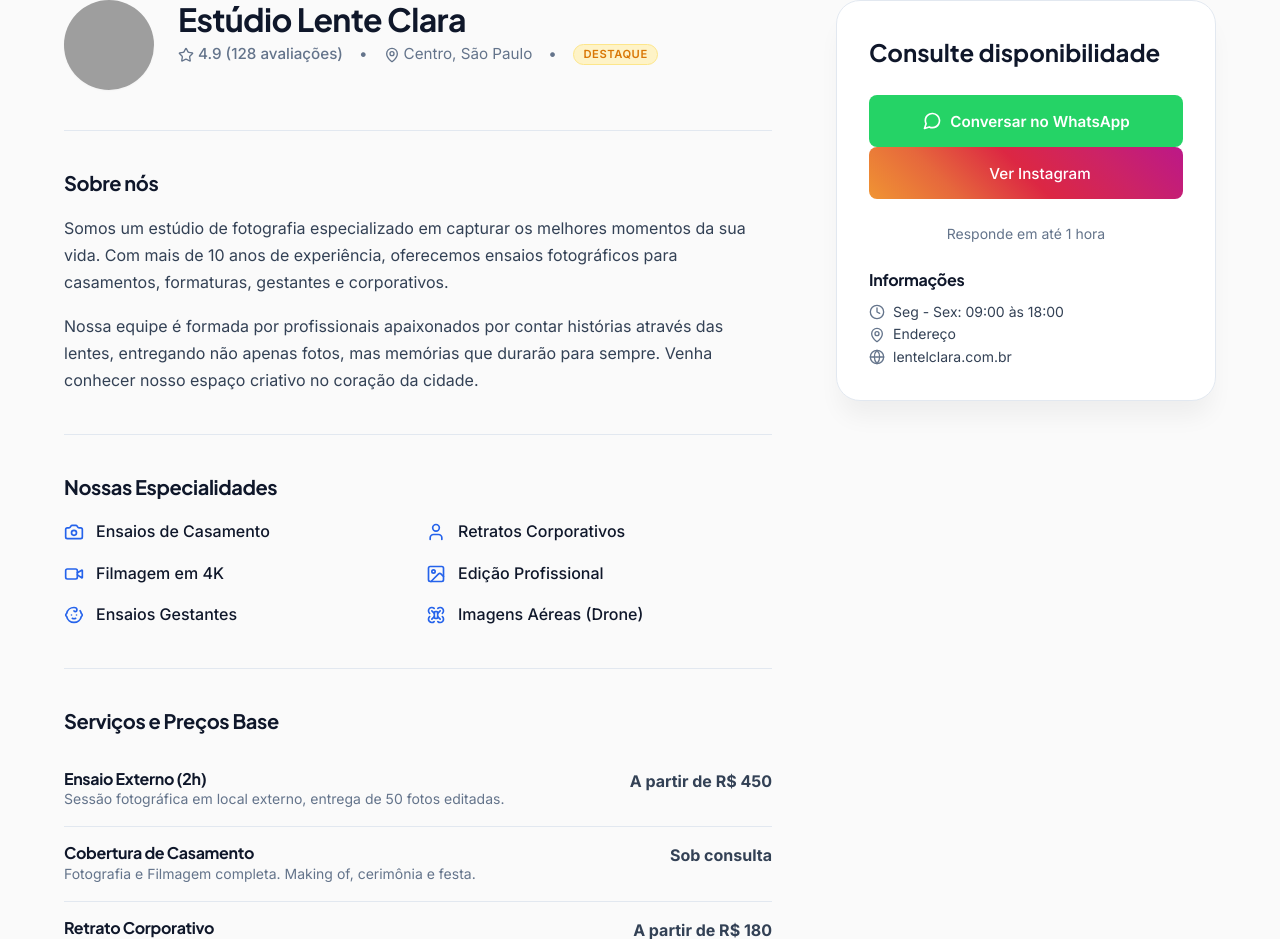
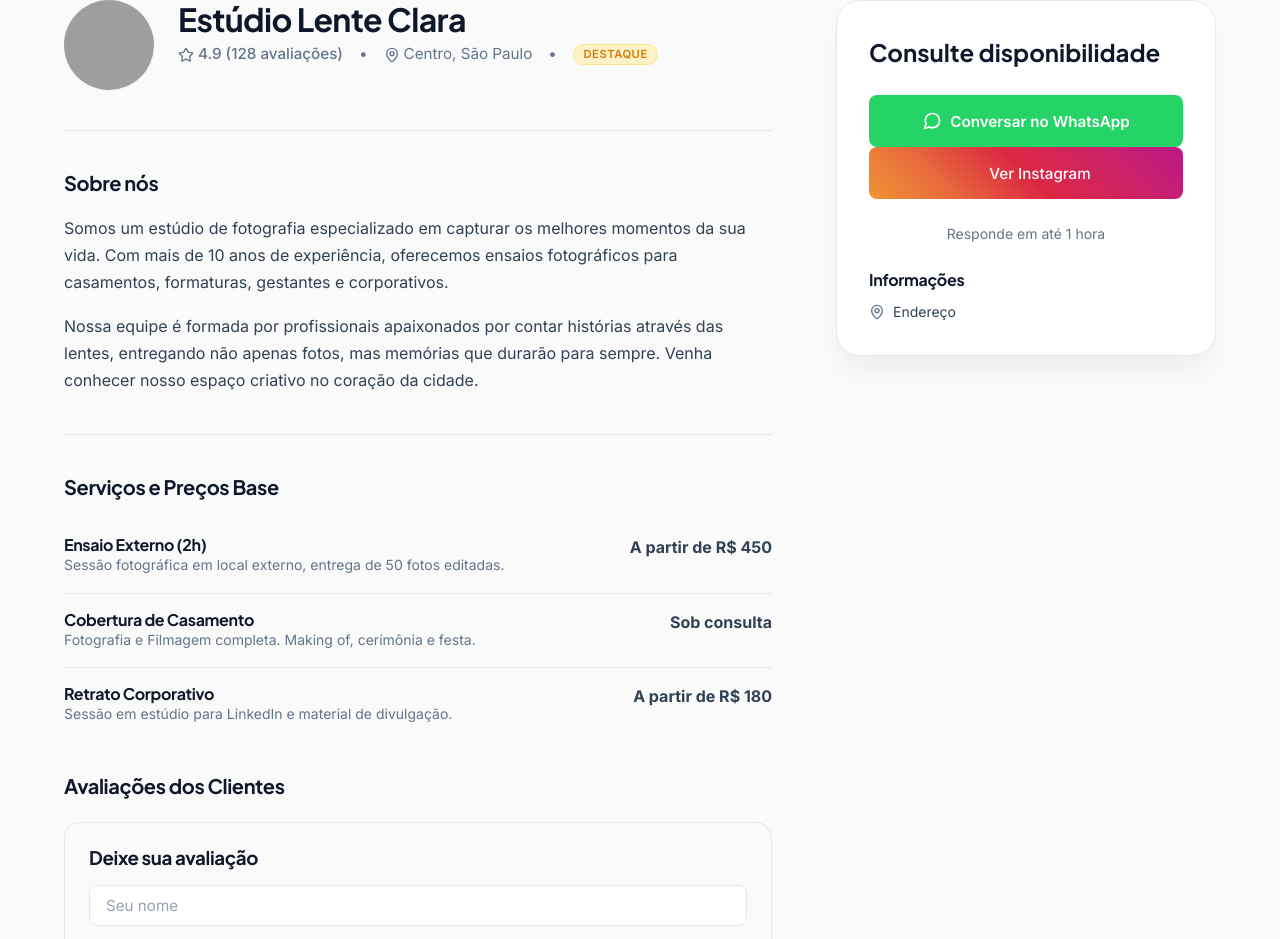
Before and after one commit to tuumwebcom-blip/oqueprocura, a Flask app: page /profile.html in a window 1280 px wide. Shown: the part 541-1480 px from the top of the page. Run offline with Flask 3, Linux system fonts and the light colour scheme; grey boxes are pictures that could not be loaded.

Commit message:
Permite cadastrar e editar Site Oficial e Horario de Atendimento no painel e torna especialidades e informacoes do perfil dinamicas

```diff
--- a/app.py
+++ b/app.py
@@ -95,6 +95,21 @@ def get_db_connection():
     conn = sqlite3.connect('database.db')
     conn.row_factory = sqlite3.Row
     return conn
+
+def check_db_schema():
+    try:
+        conn = get_db_connection()
+        cols = [c[1] for c in conn.execute('PRAGMA table_info(businesses)').fetchall()]
+        if 'website' not in cols:
+            conn.execute('ALTER TABLE businesses ADD COLUMN website TEXT')
+        if 'business_hours' not in cols:
+            conn.execute('ALTER TABLE businesses ADD COLUMN business_hours TEXT')
+        conn.commit()
+        conn.close()
+    except Exception:
+        pass
+
+check_db_schema()
 
 def get_user_plan(business_id):
     conn = get_db_connection()
@@ -298,15 +313,18 @@ def update_business(id):
     whatsapp = str(escape(data.get('whatsapp', '')))
     instagram = str(escape(data.get('instagram', '')))
     address = str(escape(data.get('address', '')))
+    website = str(escape(data.get('website', ''))).strip()
+    business_hours = str(escape(data.get('business_hours', ''))).strip()
     maps_url = data.get('maps_url', '') # Maps URL must be kept intact but we trust admin input here, could sanitize differently
 
     conn = get_db_connection()
     conn.execute('''
         UPDATE businesses
         SET name = ?, category = ?, short_description = ?, about_text = ?,
-            whatsapp = ?, instagram = ?, address = ?, maps_url = ?
+            whatsapp = ?, instagram = ?, address = ?, maps_url = ?,
+            website = ?, business_hours = ?
         WHERE id = ?
-    ''', (name, category, short_description, about_text, whatsapp, instagram, address, maps_url, id))
+    ''', (name, category, short_description, about_text, whatsapp, instagram, address, maps_url, website, business_hours, id))
     conn.commit()
     conn.close()
     return jsonify({'success': True})
--- a/templates/profile.html
+++ b/templates/profile.html
@@ -213,14 +213,9 @@
           <p class="mt-4">Nossa equipe é formada por profissionais apaixonados por contar histórias através das lentes, entregando não apenas fotos, mas memórias que durarão para sempre. Venha conhecer nosso espaço criativo no coração da cidade.</p>
         </div>
 
-        <h2 class="section-title">Nossas Especialidades</h2>
-        <div class="feature-list">
-          <div class="feature-item"><i data-lucide="camera" class="w-5 h-5 text-secondary"></i> Ensaios de Casamento</div>
-          <div class="feature-item"><i data-lucide="user" class="w-5 h-5 text-secondary"></i> Retratos Corporativos</div>
-          <div class="feature-item"><i data-lucide="video" class="w-5 h-5 text-secondary"></i> Filmagem em 4K</div>
-          <div class="feature-item"><i data-lucide="image" class="w-5 h-5 text-secondary"></i> Edição Profissional</div>
-          <div class="feature-item"><i data-lucide="baby" class="w-5 h-5 text-secondary"></i> Ensaios Gestantes</div>
-          <div class="feature-item"><i data-lucide="drone" class="w-5 h-5 text-secondary"></i> Imagens Aéreas (Drone)</div>
+        <div id="specialties-wrapper" style="display:none; margin-bottom: 2rem;">
+          <h2 class="section-title">Destaques & Diferenciais</h2>
+          <div class="feature-list" id="specialties-container"></div>
         </div>
 
         <h2 class="section-title">Serviços e Preços Base</h2>
@@ -324,9 +319,18 @@
 
           <h4 class="font-bold text-text-dark mb-3">Informações</h4>
           <ul class="flex-col gap-3 text-sm">
-            <li class="flex items-center gap-2 text-text"><i data-lucide="clock" class="w-4 h-4 text-muted"></i> Seg - Sex: 09:00 às 18:00</li>
-            <li class="flex items-center gap-2 text-text" id="contact-address"><i data-lucide="map-pin" class="w-4 h-4 text-muted"></i> Endereço</li>
-            <li class="flex items-center gap-2 text-text"><i data-lucide="globe" class="w-4 h-4 text-muted"></i> lentelclara.com.br</li>
+            <li class="flex items-center gap-2 text-text" id="contact-hours" style="display:none;">
+              <i data-lucide="clock" class="w-4 h-4 text-muted"></i>
+              <span id="contact-hours-text"></span>
+            </li>
+            <li class="flex items-center gap-2 text-text" id="contact-address">
+              <i data-lucide="map-pin" class="w-4 h-4 text-muted"></i>
+              <span id="contact-address-text">Endereço</span>
+            </li>
+            <li class="flex items-center gap-2 text-text" id="contact-website" style="display:none;">
+              <i data-lucide="globe" class="w-4 h-4 text-muted"></i>
+              <a id="contact-website-link" href="#" target="_blank" class="text-secondary hover:underline" style="word-break: break-all;"></a>
+            </li>
           </ul>
         </div>
       </aside>
@@ -470,7 +474,54 @@
           if (btnInsta) btnInsta.innerHTML = `<i data-lucide="instagram" class="w-5 h-5"></i> ` + (business.instagram || 'Ver Instagram');
 
           const addressEl = document.getElementById('contact-address');
-          if (addressEl) addressEl.innerHTML = `<i data-lucide="map-pin" class="w-4 h-4 text-muted"></i> ` + (business.address || business.distance);
+          const addressText = document.getElementById('contact-address-text');
+          if (addressText) {
+            addressText.textContent = business.address || business.distance || 'Endereço sob consulta';
+          }
+
+          // Atualizar Horário de Funcionamento
+          const hoursEl = document.getElementById('contact-hours');
+          const hoursText = document.getElementById('contact-hours-text');
+          if (business.business_hours) {
+            if (hoursEl) hoursEl.style.display = 'flex';
+            if (hoursText) hoursText.textContent = business.business_hours;
+          } else {
+            if (hoursEl) hoursEl.style.display = 'none';
+          }
+
+          // Atualizar Site Oficial
+          const siteEl = document.getElementById('contact-website');
+          const siteLink = document.getElementById('contact-website-link');
+          if (business.website) {
+            if (siteEl) siteEl.style.display = 'flex';
+            if (siteLink) {
+              let href = business.website.trim();
+              if (!href.startsWith('http://') && !href.startsWith('https://')) {
+                href = 'https://' + href;
+              }
+              siteLink.href = href;
+              siteLink.textContent = business.website.replace(/^https?:\/\//, '').replace(/\/$/, '');
+            }
+          } else {
+            if (siteEl) siteEl.style.display = 'none';
+          }
+
+          // Destaques / Especialidades Dinâmicas
+          const specWrapper = document.getElementById('specialties-wrapper');
+          const specContainer = document.getElementById('specialties-container');
+          if (business.services && business.services.length > 0) {
+            if (specWrapper) specWrapper.style.display = 'block';
+            if (specContainer) {
+              specContainer.innerHTML = business.services.map(s => `
+                <div class="feature-item">
+                  <i data-lucide="check-circle" class="w-5 h-5 text-secondary"></i>
+                  ${s.name}
+                </div>
+              `).join('');
+            }
+          } else {
+            if (specWrapper) specWrapper.style.display = 'none';
+          }
 
           // Ativar Google Maps se a empresa tiver o link cadastrado
           if (business.maps_url) {
```
Also changed, not shown: templates/admin.html (+14 -0 lines).
